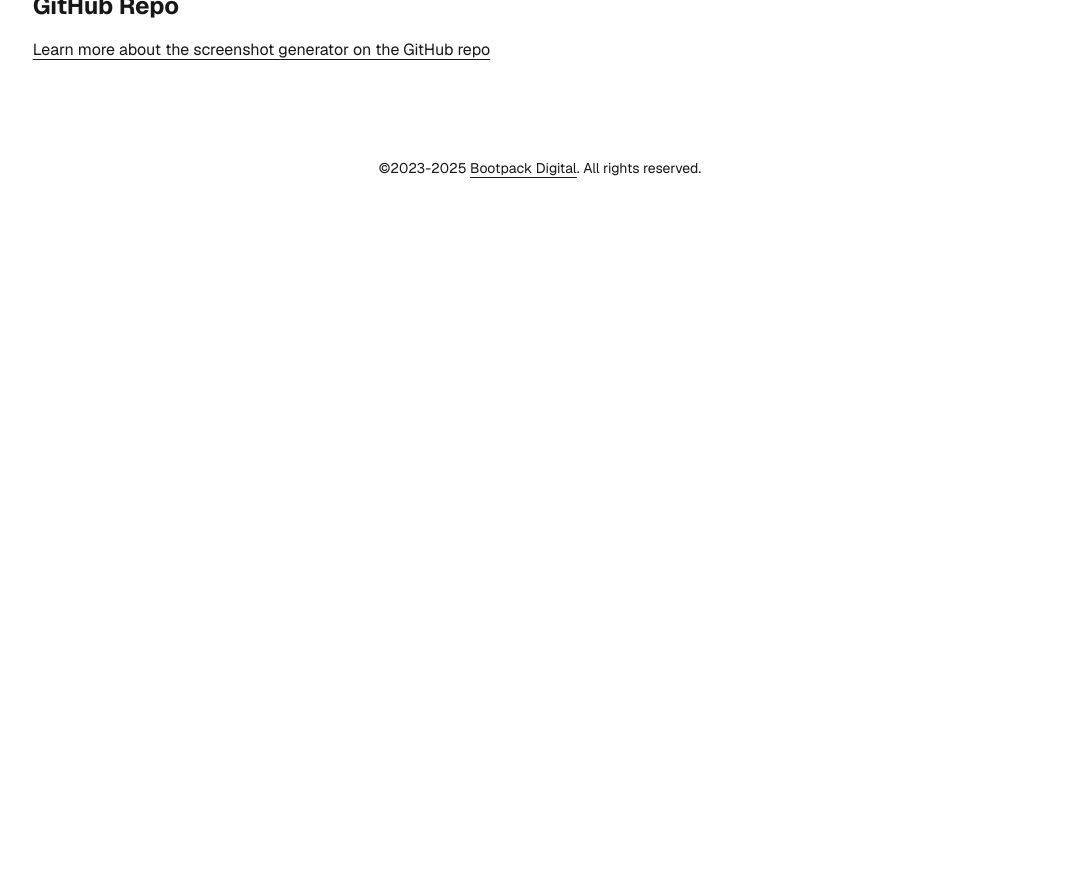
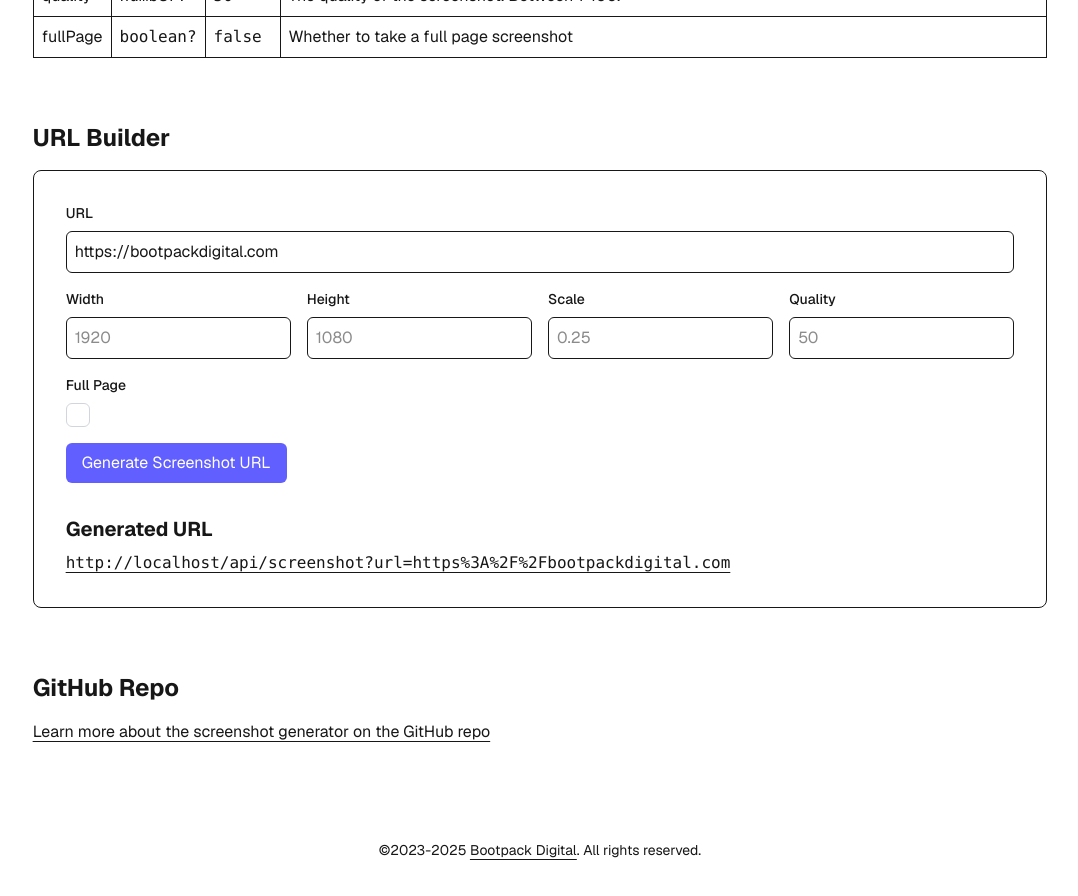
Before and after one commit to michaelbonner/screenshot-maker, a Next.js app: page / in a window 1280 px wide. Shown: the part 680-1576 px from the top of the page, without its empty margins (100-1178 px from the left). Before the commit the page ends 938 px from the top, so only its background shows below. Built offline with nearby package versions, Linux system fonts and the light colour scheme.

Commit message:
Add URL Builder to home page

```diff
--- a/package.json
+++ b/package.json
@@ -11,11 +11,13 @@
     "up": "bunx update"
   },
   "dependencies": {
+    "@hookform/resolvers": "^5.0.1",
     "@sparticuz/chromium-min": "^133.0.0",
     "next": "15.3.1",
     "puppeteer-core": "^24.7.2",
     "react": "^19.1.0",
     "react-dom": "^19.1.0",
+    "react-hook-form": "^7.56.1",
     "zod": "^3.24.3"
   },
   "devDependencies": {
--- a/src/app/api/screenshot/route.ts
+++ b/src/app/api/screenshot/route.ts
@@ -1,27 +1,14 @@
 import { unstable_cache } from "next/cache";
 import { headers } from "next/headers";
 import { checkAuth, getScreenshotAsBase64 } from "./helpers";
-import { z } from "zod";
-
-const DEFAULT_WIDTH = 1920;
-const DEFAULT_HEIGHT = 1080;
-const DEFAULT_SCALE = 0.25;
-const DEFAULT_QUALITY = 50;
-const DEFAULT_FULL_PAGE = false;
-
-const inputSchema = z.object({
-  url: z.string().url(),
-  width: z.coerce.number().optional().default(DEFAULT_WIDTH),
-  height: z.coerce.number().optional().default(DEFAULT_HEIGHT),
-  scale: z.coerce.number().max(1).optional().default(DEFAULT_SCALE),
-  quality: z.coerce
-    .number()
-    .min(0)
-    .max(100)
-    .optional()
-    .default(DEFAULT_QUALITY),
-  fullPage: z.coerce.boolean().optional().default(DEFAULT_FULL_PAGE),
-});
+import {
+  DEFAULT_FULL_PAGE,
+  DEFAULT_HEIGHT,
+  DEFAULT_QUALITY,
+  DEFAULT_SCALE,
+  DEFAULT_WIDTH,
+  inputSchema,
+} from "./validation";
 
 export async function GET(request: Request) {
   const { searchParams } = new URL(request.url);
@@ -64,19 +51,20 @@ export async function GET(request: Request) {
       fullPage: boolean
     ) =>
       getScreenshotAsBase64(url, {
-        width,
-        height,
-        scale,
-        quality,
-        fullPage,
+        width: width || DEFAULT_WIDTH,
+        height: height || DEFAULT_HEIGHT,
+        scale: scale || DEFAULT_SCALE,
+        quality: quality || DEFAULT_QUALITY,
+        fullPage: fullPage ?? DEFAULT_FULL_PAGE,
       }),
     [
       validationResult.data.url,
-      validationResult.data.width.toString(),
-      validationResult.data.height.toString(),
-      validationResult.data.scale.toString(),
-      validationResult.data.quality.toString(),
-      validationResult.data.fullPage.toString(),
+      validationResult.data.width?.toString() || DEFAULT_WIDTH.toString(),
+      validationResult.data.height?.toString() || DEFAULT_HEIGHT.toString(),
+      validationResult.data.scale?.toString() || DEFAULT_SCALE.toString(),
+      validationResult.data.quality?.toString() || DEFAULT_QUALITY.toString(),
+      validationResult.data.fullPage?.toString() ||
+        DEFAULT_FULL_PAGE.toString(),
     ],
     {
       tags: [validationResult.data.url],
@@ -87,11 +75,11 @@ export async function GET(request: Request) {
 
   const screenshot = await getCachedScreenshot(
     validationResult.data.url,
-    validationResult.data.width,
-    validationResult.data.height,
-    validationResult.data.scale,
-    validationResult.data.quality,
-    validationResult.data.fullPage
+    validationResult.data.width || DEFAULT_WIDTH,
+    validationResult.data.height || DEFAULT_HEIGHT,
+    validationResult.data.scale || DEFAULT_SCALE,
+    validationResult.data.quality || DEFAULT_QUALITY,
+    validationResult.data.fullPage || DEFAULT_FULL_PAGE
   );
 
   if (!screenshot) {
--- /dev/null
+++ b/src/app/api/screenshot/validation.ts
@@ -0,0 +1,18 @@
+import { z } from "zod";
+
+export const DEFAULT_WIDTH = 1920;
+export const DEFAULT_HEIGHT = 1080;
+export const DEFAULT_SCALE = 0.25;
+export const DEFAULT_QUALITY = 50;
+export const DEFAULT_FULL_PAGE = false;
+
+export const inputSchema = z.object({
+  url: z.string().url(),
+  width: z.union([z.coerce.number().min(1), z.literal("")]).optional(),
+  height: z.union([z.coerce.number().min(1), z.literal("")]).optional(),
+  scale: z.union([z.coerce.number().min(0.1).max(1), z.literal("")]).optional(),
+  quality: z
+    .union([z.coerce.number().min(1).max(100), z.literal("")])
+    .optional(),
+  fullPage: z.coerce.boolean().optional(),
+});
--- /dev/null
+++ b/src/app/components/UrlBuilderForm.tsx
@@ -0,0 +1,215 @@
+"use client";
+
+import Link from "next/link";
+import { SubmitHandler, useForm } from "react-hook-form";
+import { z } from "zod";
+import {
+  DEFAULT_HEIGHT,
+  DEFAULT_QUALITY,
+  DEFAULT_SCALE,
+  DEFAULT_WIDTH,
+  inputSchema,
+} from "../api/screenshot/validation";
+import { useEffect, useState } from "react";
+import { zodResolver } from "@hookform/resolvers/zod";
+
+const url = "https://bootpackdigital.com";
+
+type Inputs = z.infer<typeof inputSchema>;
+
+export const UrlBuilderForm = () => {
+  const [generatedUrl, setGeneratedUrl] = useState(
+    "Generate a URL to get started"
+  );
+
+  useEffect(() => {
+    setGeneratedUrl(
+      generateUrl({
+        url,
+        width: 0,
+        height: 0,
+        scale: 0,
+        quality: 0,
+        fullPage: false,
+      })
+    );
+  }, []);
+
+  const {
+    register,
+    handleSubmit,
+    formState: { errors },
+  } = useForm<Inputs>({
+    defaultValues: {
+      url,
+    },
+    resolver: zodResolver(inputSchema),
+  });
+
+  const generateUrl = (data: Inputs) => {
+    const screenshotUrl = new URL(window.location.origin);
+    screenshotUrl.pathname = "/api/screenshot";
+
+    const objectKeys = Object.keys(data);
+
+    objectKeys.forEach((key) => {
+      if (data[key as keyof Inputs]) {
+        screenshotUrl.searchParams.set(
+          key,
+          data[key as keyof Inputs]?.toString() || ""
+        );
+      }
+    });
+
+    return screenshotUrl.toString();
+  };
+
+  const onSubmit: SubmitHandler<Inputs> = (data) => {
+    setGeneratedUrl(generateUrl(data));
+  };
+
+  return (
+    <div className="grid gap-8 border p-8 rounded-lg">
+      <form
+        method="GET"
+        action="/api/screenshot"
+        target="_blank"
+        className="grid gap-4"
+        onSubmit={handleSubmit(onSubmit)}
+      >
+        <div>
+          <label className={styles.label} htmlFor="url">
+            URL
+          </label>
+          <input
+            className={styles.inputText}
+            type="text"
+            id="url"
+            placeholder="https://..."
+            {...register("url")}
+          />
+          {errors.url && (
+            <span className={styles.error}>{errors.url.message}</span>
+          )}
+        </div>
+        <div className="grid grid-cols-2 lg:grid-cols-4 gap-4">
+          <div>
+            <label className={styles.label} htmlFor="width">
+              Width
+            </label>
+            <input
+              className={styles.inputText}
+              id="width"
+              max={3840}
+              min={1}
+              placeholder={DEFAULT_WIDTH.toString()}
+              step={1}
+              type="number"
+              {...register("width")}
+            />
+            {errors.width && (
+              <span className={styles.error}>{errors.width.message}</span>
+            )}
+          </div>
+          <div>
+            <label className={styles.label} htmlFor="height">
+              Height
+            </label>
+            <input
+              className={styles.inputText}
+              id="height"
+              max={2160}
+              min={1}
+              placeholder={DEFAULT_HEIGHT.toString()}
+              step={1}
+              type="number"
+              {...register("height")}
+            />
+            {errors.height && (
+              <span className={styles.error}>{errors.height.message}</span>
+            )}
+          </div>
+          <div>
+            <label className={styles.label} htmlFor="scale">
+              Scale
+            </label>
+            <input
+              className={styles.inputText}
+              id="scale"
+              max={1}
+              min={0.1}
+              placeholder={DEFAULT_SCALE.toString()}
+              step={0.1}
+              type="number"
+              {...register("scale")}
+            />
+            {errors.scale && (
+              <span className={styles.error}>{errors.scale.message}</span>
+            )}
+          </div>
+          <div>
+            <label className={styles.label} htmlFor="quality">
+              Quality
+            </label>
+            <input
+              className={styles.inputText}
+              id="quality"
+              max={100}
+              min={1}
+              step={1}
+              type="number"
+              placeholder={DEFAULT_QUALITY.toString()}
+              {...register("quality")}
+            />
+            {errors.quality && (
+              <span className={styles.error}>{errors.quality.message}</span>
+            )}
+          </div>
+          <div>
+            <label className={styles.label} htmlFor="fullPage">
+              Full Page
+            </label>
+            <input
+              className={styles.checkbox}
+              id="fullPage"
+              type="checkbox"
+              {...register("fullPage")}
+            />
+            {errors.fullPage && (
+              <span className={styles.error}>{errors.fullPage.message}</span>
+            )}
+          </div>
+        </div>
+        <div>
+          <button className={styles.button} type="submit">
+            Generate Screenshot URL
+          </button>
+        </div>
+      </form>
+
+      <div>
+        <h3>Generated URL</h3>
+        <div>
+          <code>
+            <Link
+              className="underline underline-offset-4 break-all"
+              href={generatedUrl}
+              target="_blank"
+            >
+              {generatedUrl}
+            </Link>
+          </code>
+        </div>
+      </div>
+    </div>
+  );
+};
+
+const styles = {
+  label: "block text-sm font-medium mb-2",
+  inputText: "block w-full border rounded-md p-2",
+  checkbox:
+    "block size-6 appearance-none rounded-md border border-gray-300 checked:bg-indigo-500",
+  button: "bg-indigo-500 text-white px-4 py-2 rounded-md cursor-pointer",
+  error: "text-red-500 text-sm",
+};
--- a/src/app/page.tsx
+++ b/src/app/page.tsx
@@ -1,4 +1,5 @@
 import Link from "next/link";
+import { UrlBuilderForm } from "./components/UrlBuilderForm";
 
 const args = [
   {
@@ -41,17 +42,18 @@ const args = [
   },
 ];
 
+const url = "https://bootpackdigital.com";
 const exampleUrl = new URL("http://localhost:3000/api/screenshot");
-exampleUrl.searchParams.append("url", "https://bootpackdigital.com");
+exampleUrl.searchParams.append("url", url);
 
 export default function Home() {
   return (
     <div className="grid gap-24 min-h-screen p-8 pb-20 sm:p-20 font-[family-name:var(--font-geist-sans)]">
-      <main className="max-w-7xl mx-auto grid gap-12">
-        <h1 className="text-4xl font-bold">Screenshot Maker</h1>
-        <div className="grid gap-8 [&_h2]:text-2xl [&_h2]:font-bold [&_h2]:mb-4">
+      <main className="max-w-7xl mx-auto grid gap-12 lg:gap-24">
+        <h1 className="text-4xl lg:text-6xl font-bold">Screenshot Maker</h1>
+        <div className="grid gap-8 lg:gap-16 [&_h2]:text-2xl [&_h2]:font-bold [&_h2]:mb-4 [&_h3]:text-xl [&_h3]:font-bold [&_h3]:mb-2">
           <div>
-            <h2>Example</h2>
+            <h2>Basic Example</h2>
             <div>
               <code className="block text-sm border rounded-md p-4">
                 <Link
@@ -92,6 +94,10 @@ export default function Home() {
             </table>
           </div>
           <div>
+            <h2>URL Builder</h2>
+            <UrlBuilderForm />
+          </div>
+          <div>
             <h2>GitHub Repo</h2>
             <p>
               <a
```
Also changed, not shown: 1 other file (tests, documents, lock files or other folders).
